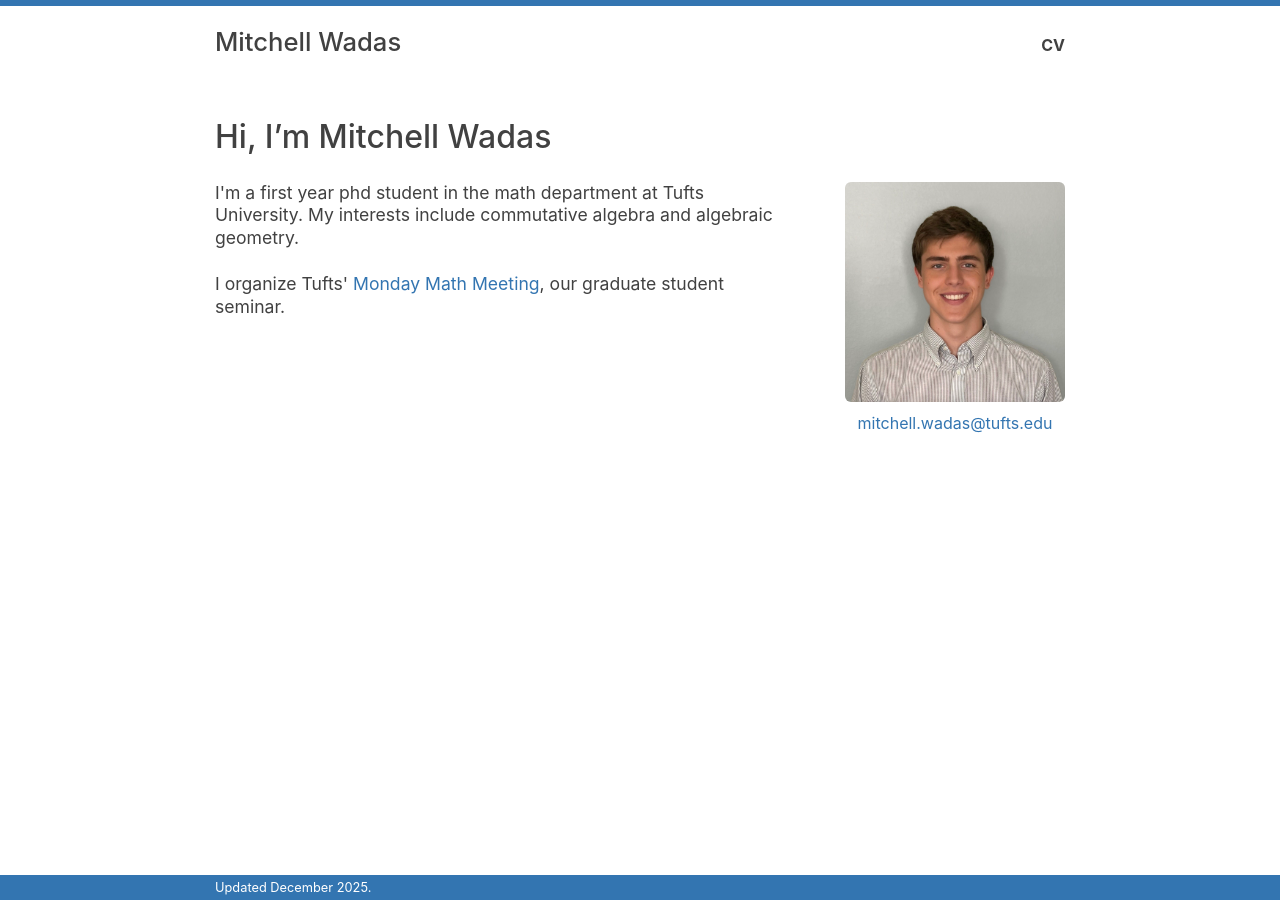
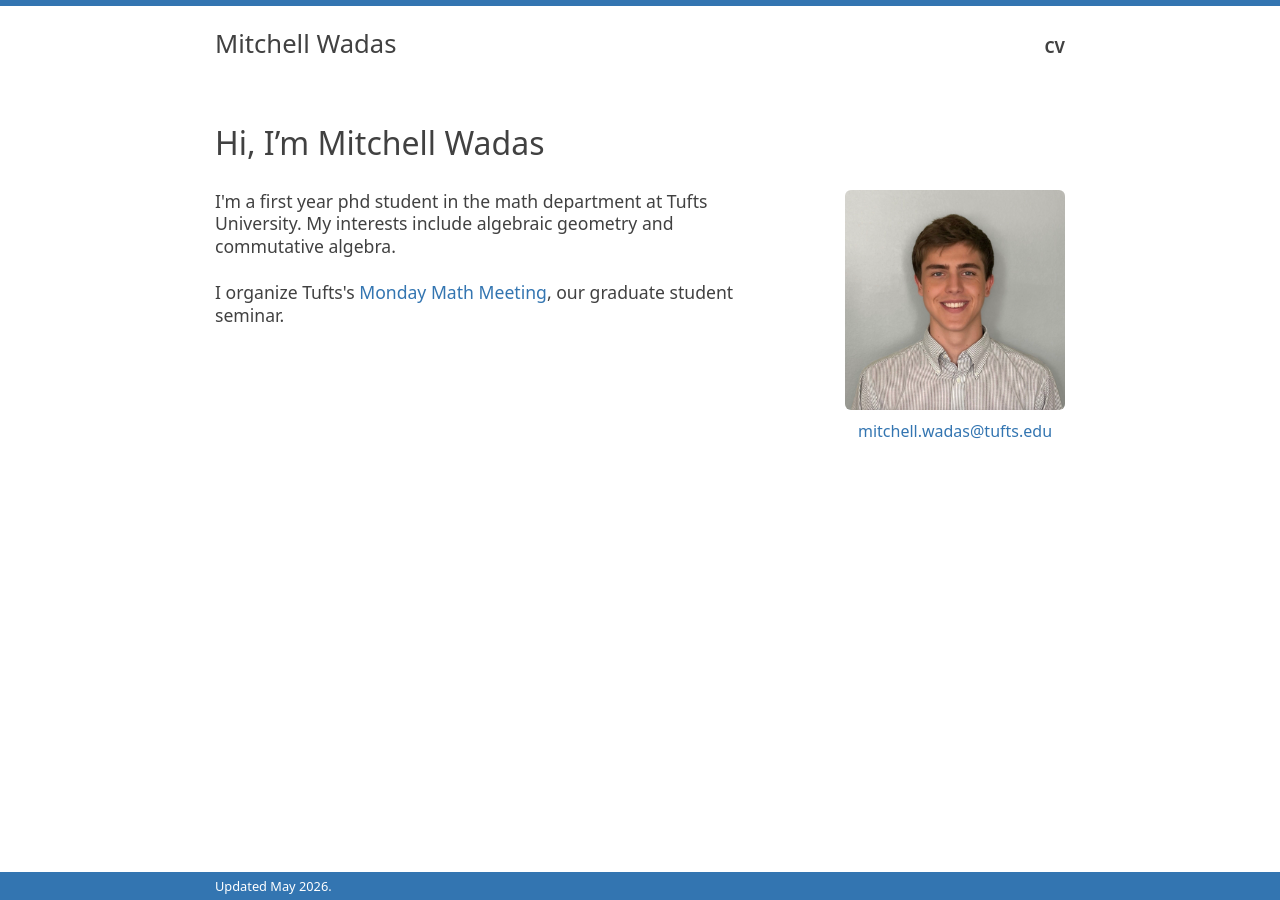
Before and after one commit to mitchellwadas/mitchellwadas.github.io, a Jekyll site: the page built from index.md, in a window 1280 px wide. Built offline with Jekyll 4.4.1, drawn with Linux system fonts in a browser that asks for light colours.

Commit message:
Regular update + font

```diff
--- a/_layouts/default.html
+++ b/_layouts/default.html
@@ -20,7 +20,7 @@
       </div>
       <footer>
          <div class="container">
-         <div>Updated December 2025.</div>
+         <div>Updated May 2026.</div>
          </div>
       </footer>
       </div>
--- a/index.md
+++ b/index.md
@@ -8,9 +8,9 @@ class: home
 
 <div class="columns">
 <div class="intro">
-   <p>I'm a first year phd student in the math department at Tufts University. My interests include commutative algebra and algebraic geometry.</p>
+   <p>I'm a first year phd student in the math department at Tufts University. My interests include algebraic geometry and commutative algebra.</p>
    <br/>
-   <p>I organize Tufts' <a href="https://sites.tufts.edu/mondaymathmeeting/">Monday Math Meeting</a>, our graduate student seminar.</p>
+   <p>I organize Tufts's <a href="https://sites.tufts.edu/mondaymathmeeting/">Monday Math Meeting</a>, our graduate student seminar.</p>
 </div>
 <div class="me">
    <img src='/assets/me.jpg' alt='A picture of me'><br/>
--- a/main.scss
+++ b/main.scss
@@ -8,7 +8,7 @@ $text-color: #414141;
 * {
    margin: 0;
    padding: 0;
-   font-family: -apple-system;
+   font-family: system-ui;
 }
 
 html, body {
```
Also changed, not shown: 1 other file.
